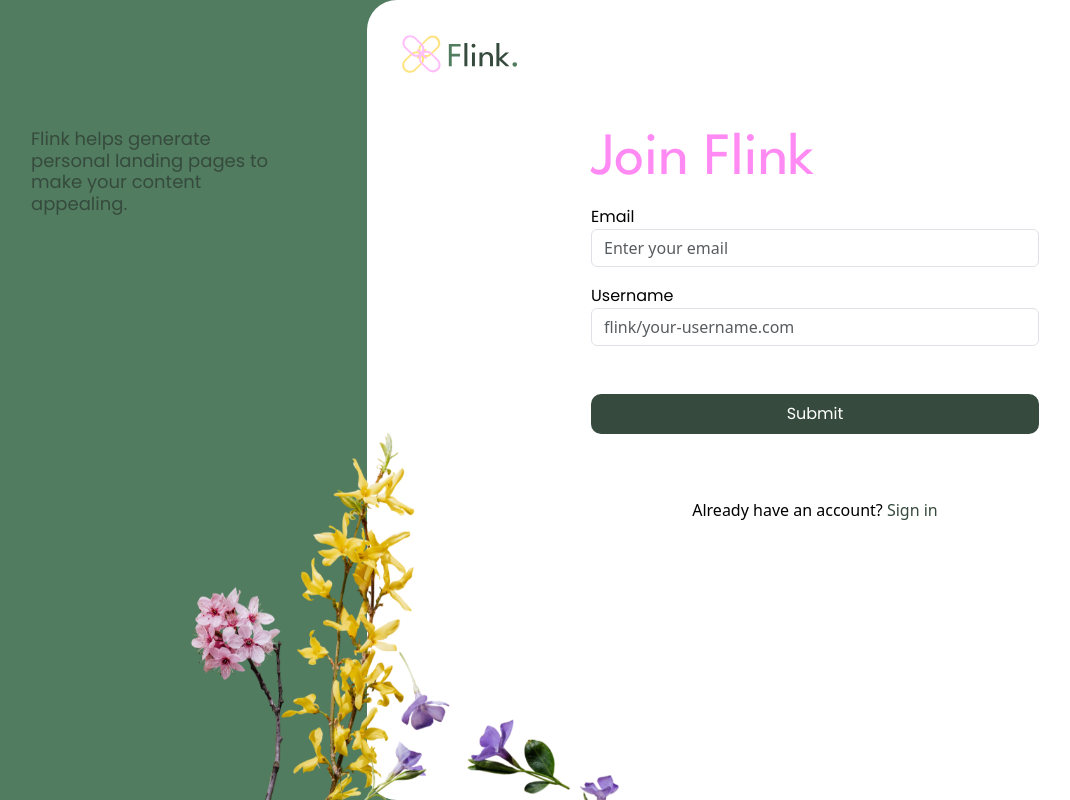
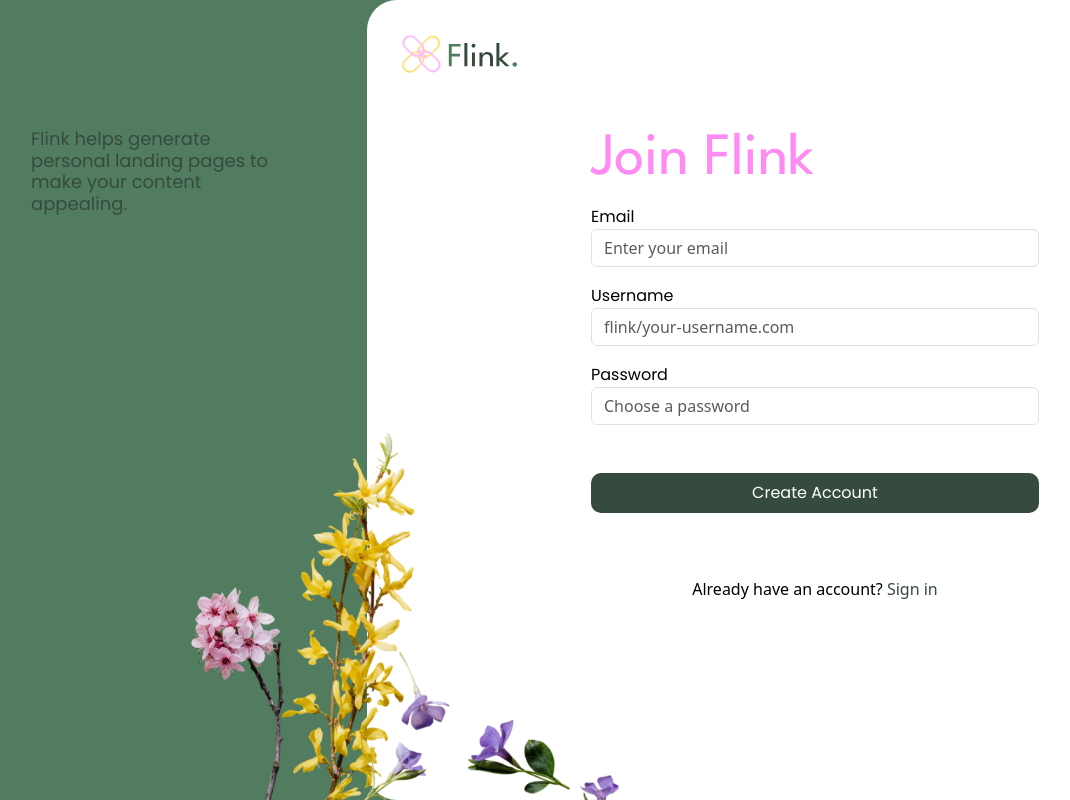
Before and after one commit to catherine-tao/flink, a React (Create React App) app: page /signup in a window 1280 px wide. Shown: the whole page, without its empty margins (17-1087 px from the left). Built offline with nearby package versions, Linux system fonts and the light colour scheme.

Commit message:
Add password onto signup page

```diff
--- a/src/pages/signup.js
+++ b/src/pages/signup.js
@@ -23,8 +23,12 @@
               <Form.Label>Username</Form.Label>
               <Form.Control type="email" placeholder="flink/your-username.com" />
             </Form.Group>
+            <Form.Group className="mb-3" controlId="formBasicPassword">
+              <Form.Label>Password</Form.Label>
+              <Form.Control type="email" placeholder="Choose a password" />
+            </Form.Group>
             <button className="green-button">
-              Submit
+              Create Account
             </button>
           </Form>
             <p className="already-account">Already have an account? <Link to={"/"}>Sign in</Link></p>
```
